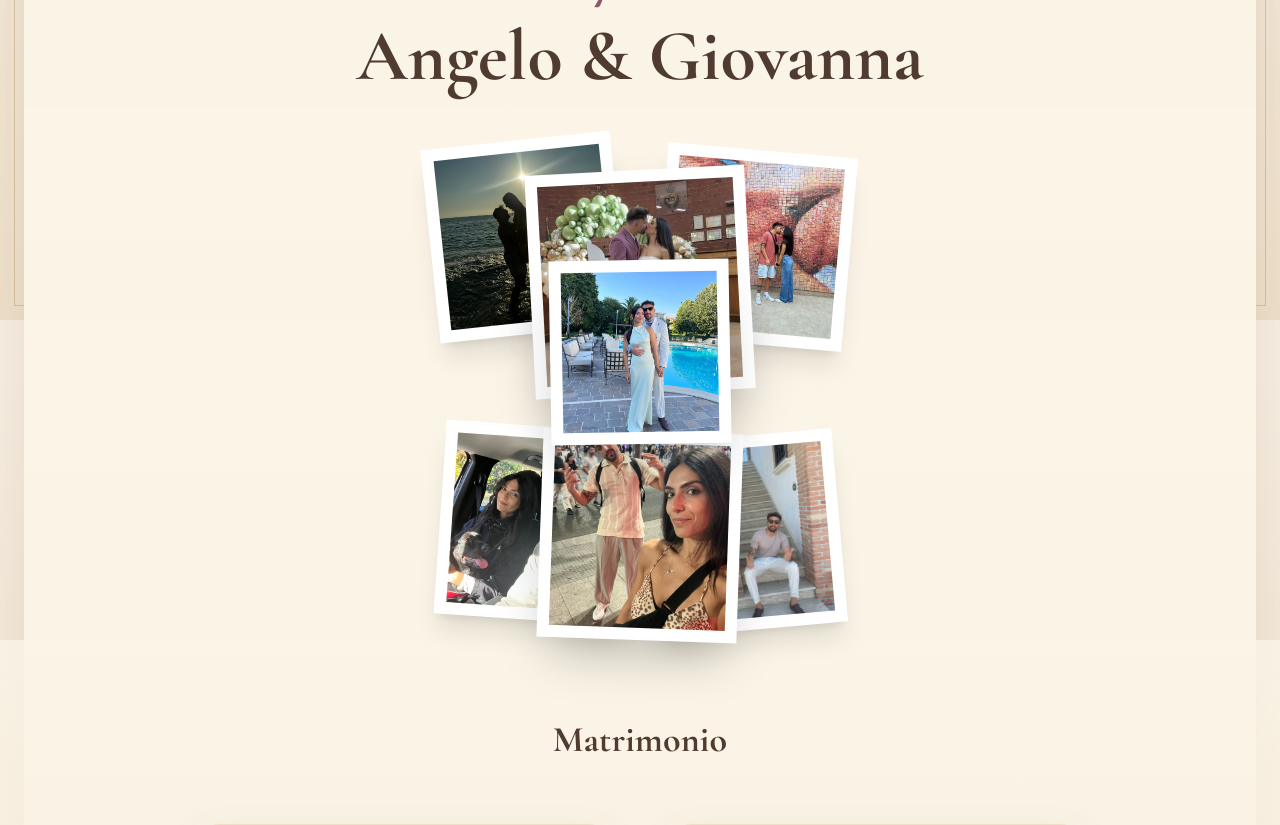
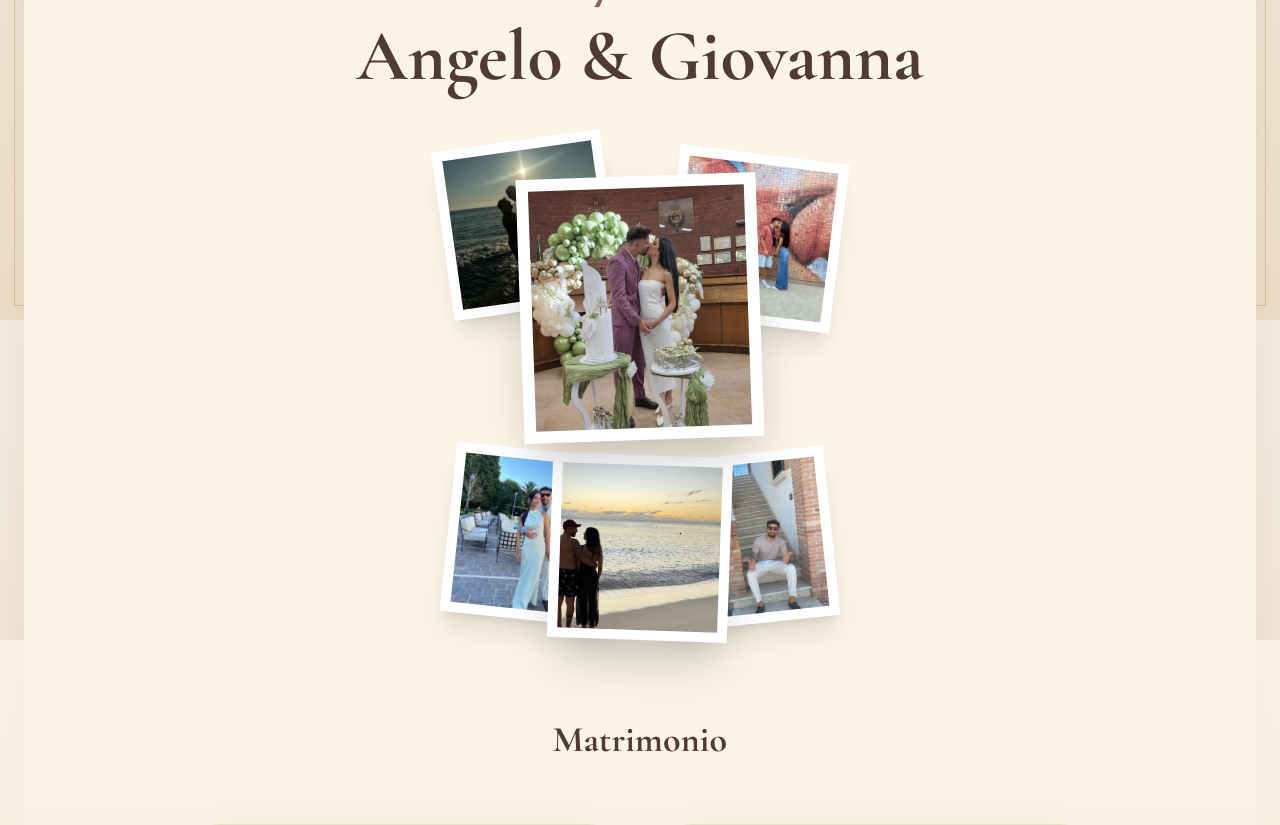
Before and after one commit to AngeloClm/SitoMatrimonio, a Next.js app: page / in a window 1280 px wide. Shown: the part 480-1305 px from the top of the page. Built offline with nearby package versions, Linux system fonts and the light colour scheme; no server answers; a web font is replaced by a local one.

Commit message:
Rearrange hero image collage

```diff
--- a/src/app/page.tsx
+++ b/src/app/page.tsx
@@ -341,33 +341,34 @@ export default function Home() {
 
           {/* Hero Photo Collage */}
           <div className="mt-12 relative mx-auto" style={{width: '420px', height: '500px'}}>
-            {/* Foto centrale - Foto promessa */}
-            <div className="absolute bg-white p-3 shadow-2xl" style={{width: '220px', top: '30px', left: '50%', transform: 'translateX(-50%) rotate(-3deg)', zIndex: 5}}>
-              <Image src="/Foto promessa.jpeg" alt="Foto promessa" width={200} height={250} className="object-cover w-full" style={{height: '200px'}} priority />
+            {/* Foto principale - promessa in primo piano */}
+            <div className="absolute bg-white p-3 shadow-2xl" style={{width: '240px', top: '36px', left: '50%', transform: 'translateX(-50%) rotate(-2deg)', zIndex: 10}}>
+              <Image src="/Foto promessa.jpeg" alt="Foto promessa" width={220} height={270} className="object-cover w-full" style={{height: '240px'}} priority />
             </div>
-            {/* Foto 2 - sinistra in alto */}
-            <div className="absolute bg-white p-3 shadow-xl" style={{width: '190px', top: '0px', left: '0px', transform: 'rotate(-6deg)', zIndex: 3}}>
-              <Image src="/Sesta Foto.jpeg" alt="Angelo e Giovanna" width={170} height={200} className="object-cover w-full" style={{height: '170px'}} />
+
+            {/* Foto laterale in alto sinistra */}
+            <div className="absolute bg-white p-2.5 shadow-xl" style={{width: '170px', top: '0px', left: '12px', transform: 'rotate(-8deg)', zIndex: 3}}>
+              <Image src="/Sesta Foto.jpeg" alt="Angelo e Giovanna" width={150} height={180} className="object-cover w-full" style={{height: '150px'}} />
             </div>
-            {/* Foto 3 - destra in alto */}
-            <div className="absolute bg-white p-3 shadow-xl" style={{width: '190px', top: '10px', right: '0px', transform: 'rotate(5deg)', zIndex: 3}}>
-              <Image src="/Seconda Foto.jpeg" alt="Angelo e Giovanna" width={170} height={200} className="object-cover w-full" style={{height: '170px'}} />
+
+            {/* Foto laterale in alto destra */}
+            <div className="absolute bg-white p-2.5 shadow-xl" style={{width: '170px', top: '14px', right: '10px', transform: 'rotate(7deg)', zIndex: 4}}>
+              <Image src="/Seconda Foto.jpeg" alt="Angelo e Giovanna" width={150} height={180} className="object-cover w-full" style={{height: '150px'}} />
             </div>
-            {/* Foto 4 - sinistra in basso */}
-            <div className="absolute bg-white p-3 shadow-xl" style={{width: '190px', bottom: '20px', left: '10px', transform: 'rotate(4deg)', zIndex: 4}}>
-              <Image src="/Quarta Foto.jpeg" alt="Angelo e Giovanna" width={170} height={200} className="object-cover w-full" style={{height: '170px'}} />
+
+            {/* Foto inferiore sinistra */}
+            <div className="absolute bg-white p-2.5 shadow-xl" style={{width: '170px', bottom: '20px', left: '18px', transform: 'rotate(6deg)', zIndex: 5}}>
+              <Image src="/Prima Foto Prova.jpeg" alt="Angelo e Giovanna" width={150} height={180} className="object-cover w-full" style={{height: '150px'}} />
             </div>
-            {/* Foto 5 - destra in basso */}
-            <div className="absolute bg-white p-3 shadow-xl" style={{width: '190px', bottom: '10px', right: '10px', transform: 'rotate(-5deg)', zIndex: 4}}>
-              <Image src="/Foto Scale.jpeg" alt="Angelo e Giovanna" width={170} height={200} className="object-cover w-full" style={{height: '170px'}} />
+
+            {/* Foto inferiore destra */}
+            <div className="absolute bg-white p-2.5 shadow-xl" style={{width: '170px', bottom: '16px', right: '18px', transform: 'rotate(-6deg)', zIndex: 5}}>
+              <Image src="/Foto Scale.jpeg" alt="Angelo e Giovanna" width={150} height={180} className="object-cover w-full" style={{height: '150px'}} />
             </div>
-            {/* Foto 6 - centro basso */}
-            <div className="absolute bg-white p-3 shadow-2xl" style={{width: '200px', bottom: '0px', left: '50%', transform: 'translateX(-50%) rotate(2deg)', zIndex: 6}}>
-              <Image src="/Terza Foto.jpeg" alt="Angelo e Giovanna" width={180} height={220} className="object-cover w-full" style={{height: '185px'}} />
-            </div>
-            {/* Foto 7 - centro alto sovrapposta */}
-            <div className="absolute bg-white p-3 shadow-2xl" style={{width: '180px', top: '120px', left: '50%', transform: 'translateX(-50%) rotate(-1deg)', zIndex: 7}}>
-              <Image src="/Prima Foto Prova.jpeg" alt="Angelo e Giovanna" width={160} height={190} className="object-cover w-full" style={{height: '160px'}} />
+
+            {/* Foto centrale in basso */}
+            <div className="absolute bg-white p-2.5 shadow-2xl" style={{width: '180px', bottom: '0px', left: '50%', transform: 'translateX(-50%) rotate(2deg)', zIndex: 8}}>
+              <Image src="/WhatsApp Image 2026-05-25 at 15.21.33.jpeg" alt="Angelo e Giovanna" width={160} height={190} className="object-cover w-full" style={{height: '165px'}} />
             </div>
           </div>
         </div>
```
Also changed, not shown: public/Quarta Foto.jpeg (deleted), public/Terza Foto.jpeg (deleted).
